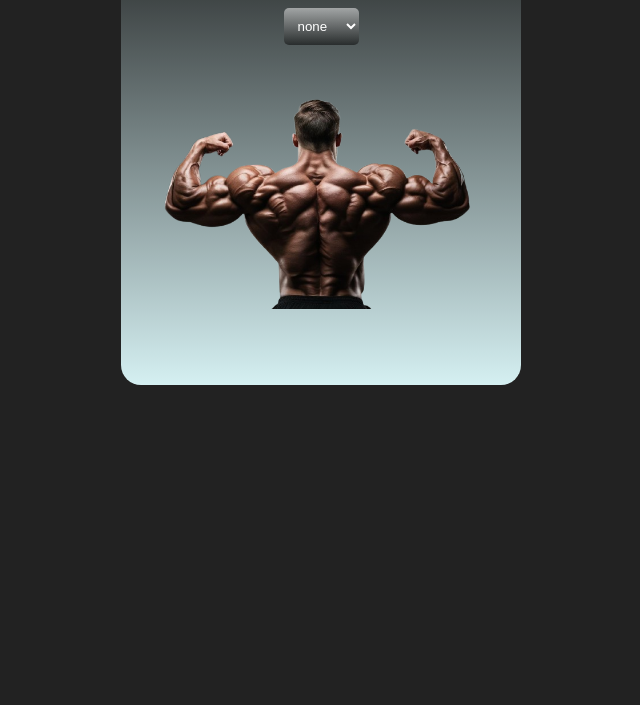
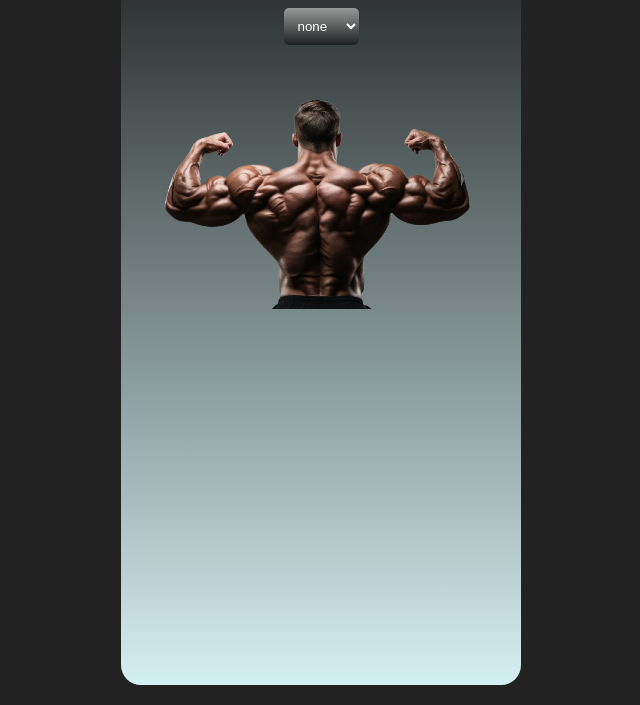
Before and after one commit to atema01/mini-exercise-web, a plain HTML site: page index.html in a window 1280 px wide. Shown: the part 135-840 px from the top of the page, without its empty margins (319-959 px from the left). Before the commit the page ends 800 px from the top, so only its background shows below. Drawn offline with Linux system fonts and the light colour scheme.

Commit message:
Update styles.css

```diff
--- a/styles.css
+++ b/styles.css
@@ -17,9 +17,9 @@ body{
     margin:20px auto;
     padding:10px;
     width:90%;
-    height:1000px;
+    height:100vh;
     max-width:400px;
-    max-height: 500px;
+
     background: linear-gradient(rgb(20, 20, 20) , rgb(213, 240, 242) );
 text-align: center;
 border-radius: 20px;
```
